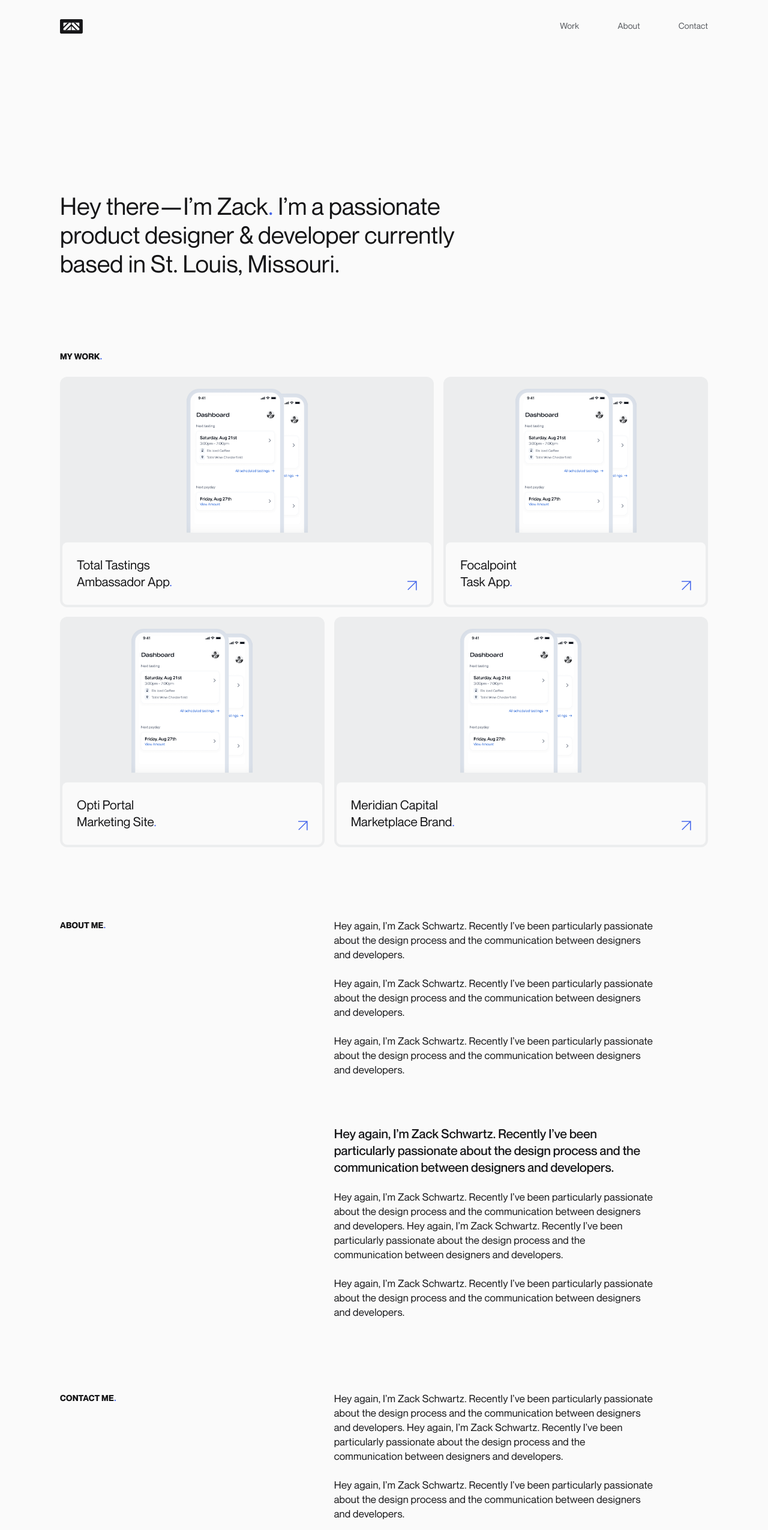
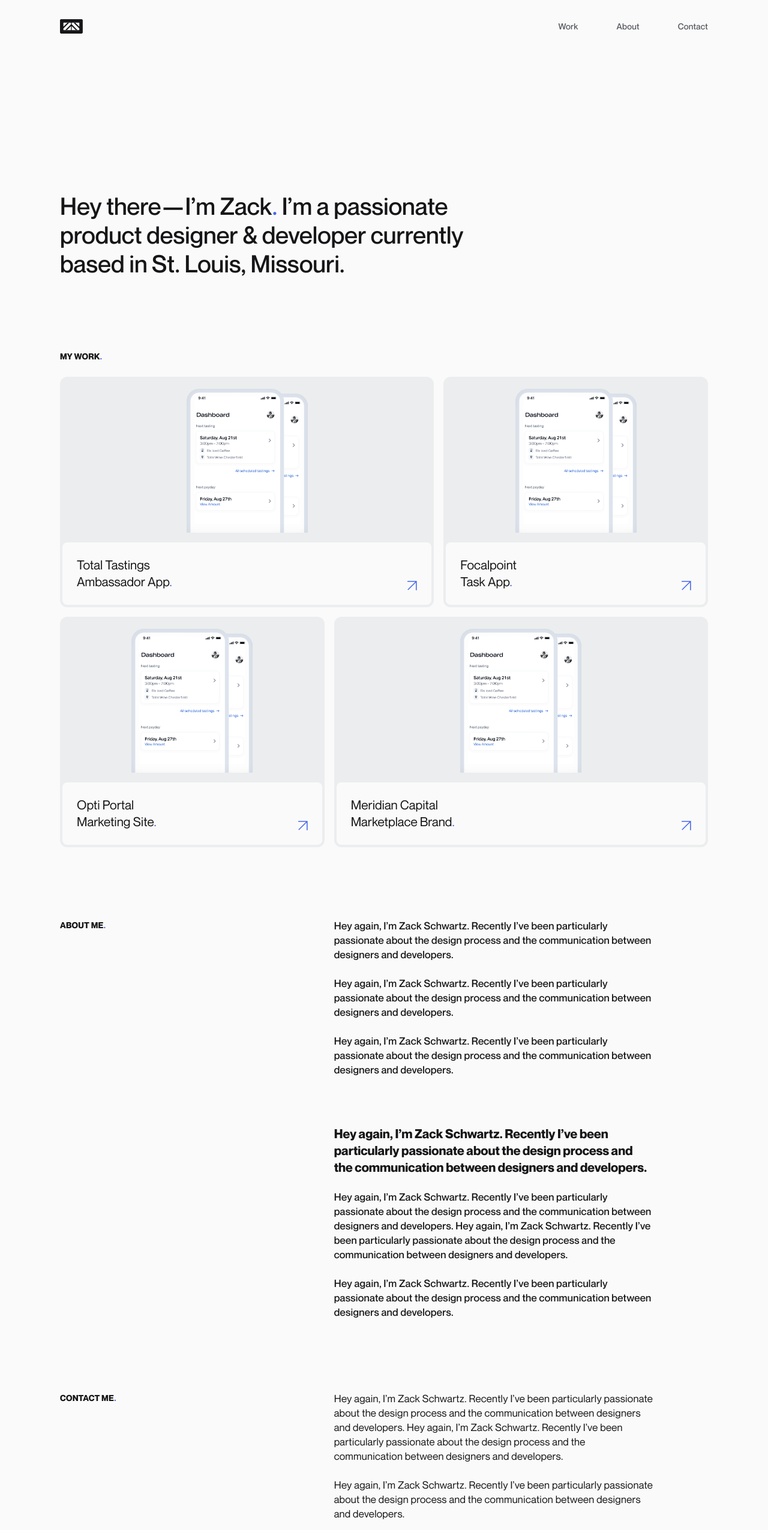
Before and after one commit to ztschwartz/next-portfolio, a Next.js app: page / in a window 1280 px wide. Shown: the top 2550 px of the page at 60% size. Built offline with nearby package versions, Linux system fonts and the light colour scheme.

Commit message:
text changes antialiased

```diff
--- a/components/Navbar.js
+++ b/components/Navbar.js
@@ -9,9 +9,9 @@ const Navbar = ( ) => {
             <div className={NavStyles.navFlex}>
                 <NavLogo />
                 <div className={NavStyles.navLinks}>
-                    <a href="#work" className={`link textLink navAni ${NavStyles.navLink}`}>Work</a>
-                    <a href="#about" className={`link textLink navAni ${NavStyles.navLink}`}>About</a>
-                    <a href="#contact" className={`link textLink navAni ${NavStyles.navLink}`}>Contact</a>
+                    <a href="#work" className={`link textLinkMedium navAni ${NavStyles.navLink}`}>Work</a>
+                    <a href="#about" className={`link textLinkMedium navAni ${NavStyles.navLink}`}>About</a>
+                    <a href="#contact" className={`link textLinkMedium navAni ${NavStyles.navLink}`}>Contact</a>
                 </div>
             </div>
         </div>
--- a/pages/index.js
+++ b/pages/index.js
@@ -54,7 +54,7 @@ export default function Home({loaded , loaderView}) {
       <div className={`${HomeStyles.showcase}`} id="showcase">
         <div className="container">
           {/*  <h1 className={`textHeadline1Medium mainText fadeAni ${HomeStyles.showcaseHeadline}`}><span className={`fadeAni ${HomeStyles.showcaseMainHeadline}`}>Hey there—I’m Zack. I’m a passionate </span><span className={`fadeAni ${HomeStyles.showcaseHeadline}`}>product designer & developer currently </span><span className={`fadeAni ${HomeStyles.showcaseHeadline}`}>based in St. Louis, Missouri.</span></h1> */}
-          <h1 className={`textHeadline1 mainText fadeAni ${HomeStyles.showcaseHeadlineGroup}`}>
+          <h1 className={`textHeadline1Medium mainText fadeAni ${HomeStyles.showcaseHeadlineGroup}`}>
           <span className={`fadeAni ${HomeStyles.showcaseMainHeadline}`}>Hey there—I’m&nbsp;Zack<span className={`accentText`}>.</span><br className={HomeStyles.showcaseBr} /> I’m a passionate </span>
           <span className={`fadeAni ${HomeStyles.showcaseHeadline}`}>product designer & developer currently </span>
           <span className={`fadeAni ${HomeStyles.showcaseHeadline}`}>based in St. Louis, Missouri.</span>
@@ -89,14 +89,14 @@ export default function Home({loaded , loaderView}) {
             <div className={`grid sectionContent ${HomeStyles.aboutContent}`}>
               <div className="col-6--6 contentGroup">
                 <div className="textGroup">
-                  <p className="mainText textBody1">Hey again, I’m Zack Schwartz. Recently I’ve been particularly passionate about the design process and the communication between designers and developers.</p>
-                  <p className="mainText textBody1">Hey again, I’m Zack Schwartz. Recently I’ve been particularly passionate about the design process and the communication between designers and developers.</p>
-                  <p className="mainText textBody1">Hey again, I’m Zack Schwartz. Recently I’ve been particularly passionate about the design process and the communication between designers and developers.</p>
+                  <p className="mainText textBody1Medium">Hey again, I’m Zack Schwartz. Recently I’ve been particularly passionate about the design process and the communication between designers and developers.</p>
+                  <p className="mainText textBody1Medium">Hey again, I’m Zack Schwartz. Recently I’ve been particularly passionate about the design process and the communication between designers and developers.</p>
+                  <p className="mainText textBody1Medium">Hey again, I’m Zack Schwartz. Recently I’ve been particularly passionate about the design process and the communication between designers and developers.</p>
                 </div>
                 <div className="textGroup">
-                  <p className="mainText textTitleMedium">Hey again, I’m Zack Schwartz. Recently I’ve been particularly passionate about the design process and the communication between designers and developers.</p>
-                  <p className="mainText textBody1">Hey again, I’m Zack Schwartz. Recently I’ve been particularly passionate about the design process and the communication between designers and developers. Hey again, I’m Zack Schwartz. Recently I’ve been particularly passionate about the design process and the communication between designers and developers.</p>
-                  <p className="mainText textBody1">Hey again, I’m Zack Schwartz. Recently I’ve been particularly passionate about the design process and the communication between designers and developers.</p>
+                  <p className="mainText textTitleBold">Hey again, I’m Zack Schwartz. Recently I’ve been particularly passionate about the design process and the communication between designers and developers.</p>
+                  <p className="mainText textBody1Medium">Hey again, I’m Zack Schwartz. Recently I’ve been particularly passionate about the design process and the communication between designers and developers. Hey again, I’m Zack Schwartz. Recently I’ve been particularly passionate about the design process and the communication between designers and developers.</p>
+                  <p className="mainText textBody1Medium">Hey again, I’m Zack Schwartz. Recently I’ve been particularly passionate about the design process and the communication between designers and developers.</p>
 
                 </div>
               </div>
--- a/styles/globals.css
+++ b/styles/globals.css
@@ -12,6 +12,9 @@ body {
   margin: 0;
   font-family: 'neue_montrealregular', -apple-system, BlinkMacSystemFont, Segoe UI, Roboto, Oxygen,
     Ubuntu, Cantarell, Fira Sans, Droid Sans, Helvetica Neue, sans-serif;
+  font-synthesis: none;
+  -webkit-font-smoothing: antialiased;
+  -moz-osx-font-smoothing: grayscale;
 }
 
 a {
@@ -235,7 +238,15 @@ body {
 }
 
 
-.textSubtitleBold{
+
+.textHeadline1Bold,
+.textHeadline2Bold,
+.textHeadline3Bold,
+.textTitleBold,
+.textSubtitleBold,
+.textBody1Bold,
+.textBody2Bold,
+.textLinkBold{
   font-family: 'neue_montrealbold', -apple-system, BlinkMacSystemFont, Segoe UI, Roboto, Oxygen,
   Ubuntu, Cantarell, Fira Sans, Droid Sans, Helvetica Neue, sans-serif;
   font-weight: normal;
@@ -257,7 +268,8 @@ body {
 }
 
 .textTitle,
-.textTitleMedium{
+.textTitleMedium,
+.textTitleBold{
   font-size: 1.3125rem;
   line-height: 1.75rem;
   /* letter-spacing: 0.005em; */
```
